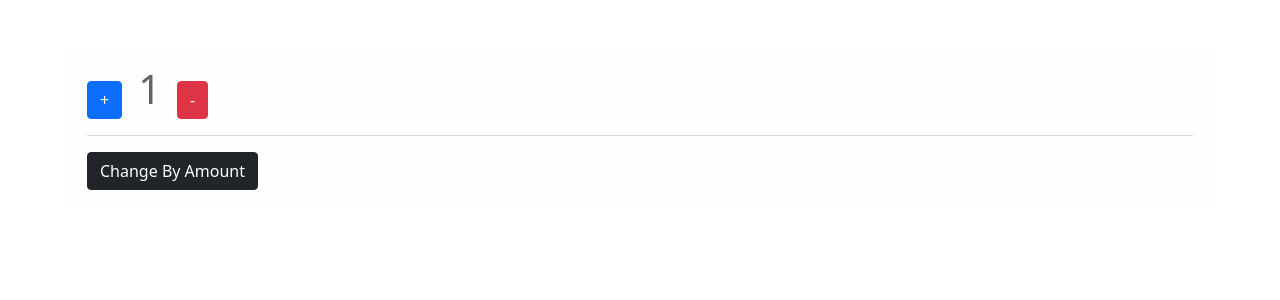
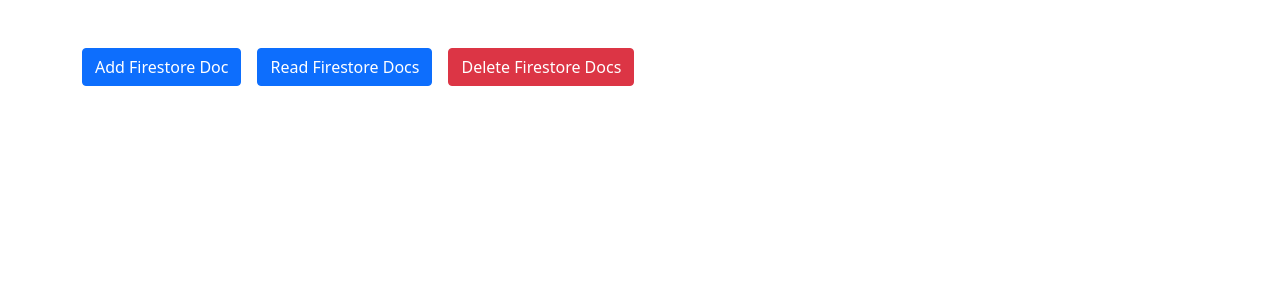
Before and after one commit to master-dhanesh/React-mern-02, a React (Create React App) app: page / in a window 1280 px wide. Shown: the top 300 px of the page. Built offline with nearby package versions, Linux system fonts and the light colour scheme; no server answers.

Commit message:
FIREBASE FIRESTORE

```diff
--- a/package.json
+++ b/package.json
@@ -9,6 +9,7 @@
     "@testing-library/user-event": "^13.5.0",
     "axios": "^0.27.2",
     "bootstrap": "^5.1.3",
+    "firebase": "^9.8.3",
     "nanoid": "^3.3.4",
     "react": "^18.1.0",
     "react-dom": "^18.1.0",
--- a/src/App.js
+++ b/src/App.js
@@ -1,46 +1,55 @@
-import React, { useEffect } from "react";
-import { useSelector, useDispatch } from "react-redux";
+import React from "react";
+import { app } from "./config";
+import {
+    getFirestore,
+    collection,
+    addDoc,
+    getDocs,
+    deleteDoc,
+    getDoc,
+    doc,
+} from "firebase/firestore";
+import { async } from "@firebase/util";
+const App = () => {
+    const db = getFirestore(app);
+    const currentCollection = collection(db, "users");
 
-import {
-    decrement,
-    increment,
-    changeByAmount,
-    fetchPosts,
-    fetchPostsAsync,
-} from "./store/features/counter/CounterSlice";
-
-const App = () => {
-    const { value } = useSelector((state) => state.counter);
-    const dispatch = useDispatch();
-
-    const IncrementHandler = () => {
-        dispatch(increment());
+    const addUser = async () => {
+        const docRef = await addDoc(currentCollection, {
+            name: "john doe",
+            username: "john.doe",
+        });
+        console.log(docRef);
     };
 
-    const DecrementHandler = () => {
-        dispatch(decrement());
+    const readUsers = async () => {
+        const qs = await getDocs(currentCollection);
+        const userData = [];
+        qs.forEach((doc) => {
+            userData.push({ id: doc.id, ...doc.data() });
+            // console.log(`${doc.id} => ${JSON.stringify(doc.data())}`);
+        });
+        console.log(userData);
     };
 
-    const ChangeByAmountHandler = () => {
-        dispatch(changeByAmount(10));
+    const deleteUser = async () => {
+        const docRef = await doc(currentCollection, "kIxLDjUuKkHzX4rn9hfT");
+        await deleteDoc(docRef);
+        console.log("User Deleted");
     };
 
-    useEffect(() => {
-        dispatch(fetchPostsAsync());
-    }, []);
+    return (
+        <div className="container mt-5 ">
+            <button onClick={addUser} className="btn btn-primary me-3">
+                Add Firestore Doc
+            </button>
 
-    return (
-        <div className="container mt-5 alert alert-light">
-            <button onClick={IncrementHandler} className="btn btn-primary me-3">
-                +
+            <button onClick={readUsers} className="btn btn-primary me-3">
+                Read Firestore Docs
             </button>
-            <span className="h1">{value}</span>
-            <button onClick={DecrementHandler} className="btn btn-danger ms-3">
-                -
-            </button>
-            <hr />
-            <button onClick={ChangeByAmountHandler} className="btn btn-dark">
-                Change By Amount
+
+            <button onClick={deleteUser} className="btn btn-danger me-3">
+                Delete Firestore Docs
             </button>
         </div>
     );
--- /dev/null
+++ b/src/config.js
@@ -0,0 +1,18 @@
+import { initializeApp } from "firebase/app";
+import { getAnalytics } from "firebase/analytics";
+
+const firebaseConfig = {
+    apiKey: "AIzaSyDVj5ZTMn_2J8LmNhjnwPXHyoAZIOq-RWk",
+    authDomain: "mern02-aft.firebaseapp.com",
+    projectId: "mern02-aft",
+    storageBucket: "mern02-aft.appspot.com",
+    messagingSenderId: "94483395930",
+    appId: "1:94483395930:web:f4e8036780b391c5d0af63",
+    measurementId: "G-YCNQ2N0PHZ",
+};
+
+// Initialize Firebase
+const app = initializeApp(firebaseConfig);
+const analytics = getAnalytics(app);
+
+export { app };
--- a/src/index.js
+++ b/src/index.js
@@ -3,16 +3,5 @@
 import "bootstrap/dist/css/bootstrap.min.css";
 import App from "./App";
 
-import { BrowserRouter } from "react-router-dom";
-
-import { Provider } from "react-redux";
-import { store } from "./store/store";
-
 const root = ReactDOM.createRoot(document.getElementById("root"));
-root.render(
-    <BrowserRouter>
-        <Provider store={store}>
-            <App />
-        </Provider>
-    </BrowserRouter>
-);
+root.render(<App />);
--- a/src/store/features/counter/CounterSlice.js
+++ /dev/null
@@ -1,38 +0,0 @@
-import { createSlice } from "@reduxjs/toolkit";
-import axios from "axios";
-
-const initialState = {
-    value: 1,
-    posts: [],
-};
-
-export const counterSlice = createSlice({
-    name: "counter",
-    initialState,
-    reducers: {
-        increment: (state) => {
-            state.value += 1;
-        },
-        decrement: (state) => {
-            state.value -= 1;
-        },
-        changeByAmount: (state, action) => {
-            state.value += action.payload;
-        },
-        fetchPosts: async (state, action) => {
-            state.posts = action.payload;
-        },
-    },
-});
-
-export const { decrement, increment, changeByAmount, fetchPosts } =
-    counterSlice.actions;
-export default counterSlice.reducer;
-
-export const fetchPostsAsync = () => (dispatch, getState) => {
-    console.log(getState());
-    axios
-        .get("https://jsonplaceholder.typicode.com/posts")
-        .then((d) => dispatch(fetchPosts(d.data)))
-        .catch((err) => console.log(err));
-};
--- a/src/store/store.js
+++ /dev/null
@@ -1,9 +0,0 @@
-import { configureStore } from "@reduxjs/toolkit";
-
-import counterSlice from "./features/counter/CounterSlice";
-
-export const store = configureStore({
-    reducer: {
-        counter: counterSlice,
-    },
-});
```
Also changed, not shown: 1 other file (tests, documents, lock files or other folders).
